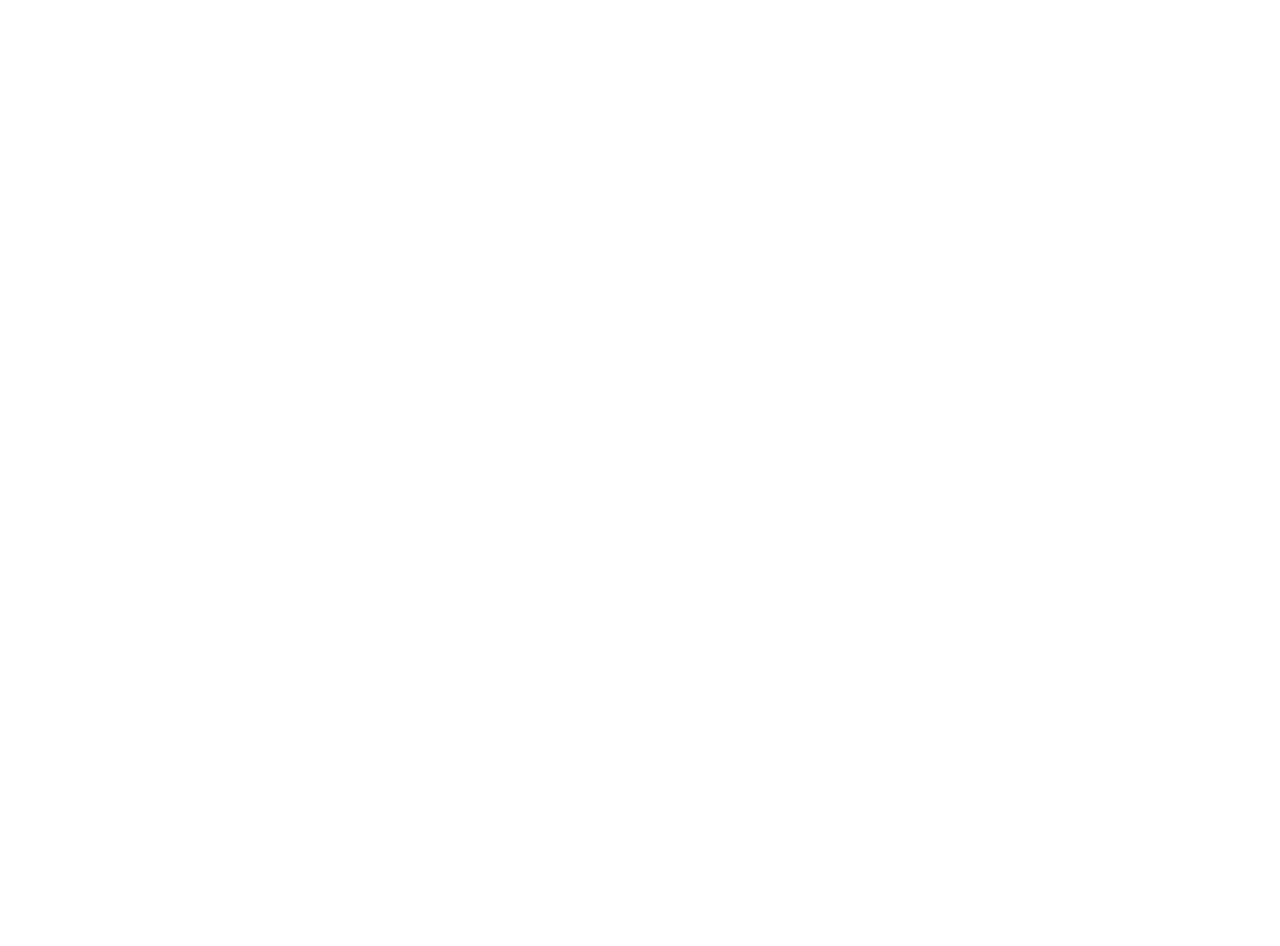
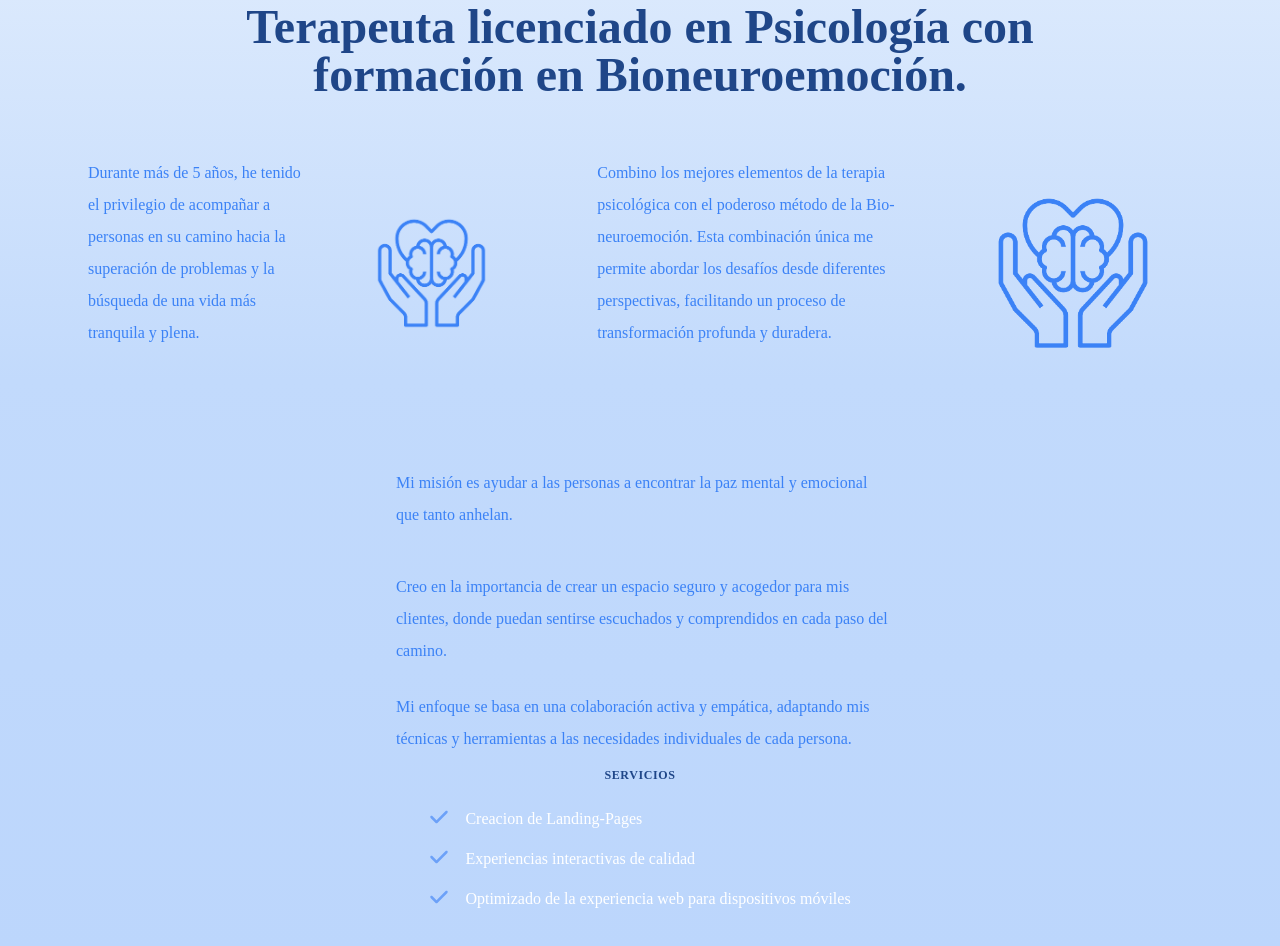
Before and after one commit to magoMercurio/raul-psicologo, a React (Vite) app: page / in a window 1280 px wide. Shown: the part 840-1786 px from the top of the page. Before the commit the page ends 800 px from the top, so only its background shows below. Built offline with nearby package versions, Linux system fonts and the light colour scheme; a web font is replaced by a local one.

Commit message:
add checkicon add SobrMi and Servicios component

```diff
--- /dev/null
+++ b/src/assets/icons/CheckArrowIcon.jsx
@@ -0,0 +1,13 @@
+export const CheckArrowIcon = () => (
+  <div className="rounded-full bg-transparent w-5 h-5 flex justify-center items-center mr-4">
+    <svg
+      xmlns="http://www.w3.org/2000/svg"
+      viewBox="0 0 512 512"
+      width="20px"
+      height="20px"
+      className="fill-customSecondary"
+    >
+      <path d="M470.6 105.4c12.5 12.5 12.5 32.8 0 45.3l-256 256c-12.5 12.5-32.8 12.5-45.3 0l-128-128c-12.5-12.5-12.5-32.8 0-45.3s32.8-12.5 45.3 0L192 338.7 425.4 105.4c12.5-12.5 32.8-12.5 45.3 0z" />
+    </svg>
+  </div>
+);
--- a/src/components/Hero/index.jsx
+++ b/src/components/Hero/index.jsx
@@ -4,12 +4,12 @@
 const Hero = () => {
 
     return (
-      <section className="  flex flex-col justify-center items-center custom-bg-lightGradient1 " id="home">
-        <span className="text-customSecondary break-words text-center text-sm sm:text-base  mb-10 sm:mt-10 mt-16  font-bold">Bienvenido/a a un espacio  crecimiento personal y de sanación, donde encontrarás el apoyo y la guía necesarios para alcanzar tu bienestar emocional.</span>
+      <section className="  flex flex-col justify-center items-center  mb-0 " id="home">
+        <span className="custom-block-big-title text-customLightBg3 break-words text-center text-sm sm:text-base   font-bold mt-20 mb-20 ml-20 mr-20 " >Bienvenido/a a un espacio  crecimiento personal y de sanación, donde encontrarás el apoyo y la guía necesarios para alcanzar tu bienestar emocional.</span>
 
         <div className="w-full flex flex-col md:flex-row justify-center items-center text-center gap-6 p-4  mb-10 "  >
           <figure className='w-fit flex justify-center items-center' >
-          <img src= {heroImg} alt="heroImg" className=" rounded-[45%] bg-customLightBg1 w-[40%] sm:w-[50%] md:w-[60%]  lg:w-[70%] "  />
+          <img src= {heroImg} alt="heroImg" className=" rounded-[45%] bg-customLightBg1 w-[40%] sm:w-[50%] md:w-60  lg:w-[70%] "  />
           </figure>
 
           <div className='flex flex-col justify-center items-center' >
--- a/src/components/Layout/index.jsx
+++ b/src/components/Layout/index.jsx
@@ -1,7 +1,7 @@
 
 const Layout = ({ children }) => {
   return (
-    <div className='w-full flex flex-col items-center justify-center mt-20 '>
+    <div className='w-full flex flex-col items-center justify-center mt-20 custom-bg-lightFullGradient1 '>
       { children }
     </div>
   )
--- /dev/null
+++ b/src/components/Servcios/index.jsx
@@ -0,0 +1,28 @@
+import { CheckArrowIcon } from "../../assets/icons/CheckArrowIcon";
+
+
+
+const Servicios = () => {
+  return (
+    <>
+
+    <span className="custom-block-subtitle " >Servicios</span>
+    <ul className="mt-6 mb-6 text-white">
+      <li className="mb-4 flex">
+        <CheckArrowIcon />
+        <span>Creacion de Landing-Pages</span>
+      </li>
+      <li className="mb-4 flex">
+        <CheckArrowIcon />
+        <span>Experiencias interactivas de calidad</span>
+      </li>
+      <li className="mb-4 flex">
+        <CheckArrowIcon />
+        <span>Optimizado de la experiencia web para dispositivos móviles</span>
+      </li>
+    </ul>
+    </>
+  )
+}
+
+export default Servicios
--- /dev/null
+++ b/src/components/SobreMi/index.jsx
@@ -0,0 +1,71 @@
+import { motion } from "framer-motion";
+
+import { CheckArrowIcon } from "../../assets/icons/CheckArrowIcon";
+
+import section1 from '../../assets/imgs/logo.png'
+import section2 from '../../assets/imgs/logo.png'
+import section3 from '../../assets/imgs/logo.png'
+import section4 from '../../assets/imgs/logo.png'
+
+
+
+const SobreMi = () => {
+  return (
+    <section
+      className="w-full "
+      id="sombremi"
+    >
+    <motion.div
+      initial={{ opacity: 0 }}
+      whileInView={{ opacity: 1 }}
+      viewport={{ once: true }}
+      transition={{ duration: 0.5, delay: 0.2 }}
+    >
+      <div className="flex flex-col items-center justify-center  md:pl-4 xl:pr-16 xl:pl-16 mt-20">
+        <div className="w-full  mb-10 ">
+          <div className="flex flex-col items-center justify-center ">
+            <h2 className="mt-6 mb-8  custom-block-big-title text-customLightBg3 text-center ml-20 mr-20">
+              Terapeuta licenciado en Psicología con formación en Bioneuroemoción.
+            </h2>
+            <div className="flex flex-col lg:flex-row lg:justify-around items-center gap-8 ">
+              <div className="flex flex-col lg:flex-row items-center gap-8 p-6">
+                <p className="mb-10 text-blue-500 leading-loose">
+                Durante más de 5 años, he tenido el privilegio de acompañar a personas en su camino hacia la superación de problemas y la búsqueda de una vida más tranquila y plena.
+                </p>
+                <img src={section1} alt="" className="w-[40%] " />
+              </div>
+              <div className="flex flex-col lg:flex-row items-center gap-8 p-6">
+                <p className="mb-10 text-blue-500 leading-loose">
+                  Combino los mejores elementos de la terapia psicológica con el poderoso método de la Bio-neuroemoción. Esta combinación única me permite abordar los desafíos desde diferentes perspectivas, facilitando un proceso de transformación profunda y duradera.
+                </p>
+                <img src={section1} alt="" className="w-[40%] " />
+              </div>
+            </div>
+          </div>
+        </div>
+        <div className=" flex justify-center ">
+          <div className="mb-8 lg:mb-0 w-full sm:w-1/2 px-2 lg:px-0">
+            <div className="mb-4 py-3 pl-3 pr-2 rounded">
+            <p className=" text-blue-500 leading-loose">
+              Mi misión es ayudar a las personas a encontrar la paz mental y emocional que tanto anhelan.
+              </p>
+              </div>
+              <div className="py-3 pl-3 pr-2 rounded ">
+                <p className=" text-blue-500 leading-loose">
+                Creo en la importancia de crear un espacio seguro y acogedor para mis clientes, donde puedan sentirse escuchados y comprendidos en cada paso del camino.
+                </p>
+              </div>
+              <div className="py-3 pl-3 pr-2 rounded ">
+                <p className=" text-blue-500 leading-loose">
+                Mi enfoque se basa en una colaboración activa y empática, adaptando mis técnicas y herramientas a las necesidades individuales de cada persona.
+                </p>
+              </div>
+            </div>
+          </div>
+        </div>
+      </motion.div>
+    </section>
+    )
+}
+
+export default SobreMi
--- a/src/pages/App/App.css
+++ b/src/pages/App/App.css
@@ -43,7 +43,12 @@
   .custom-bg-lightGradient1 {
     background: linear-gradient(0deg, #BCD6FC, #ffffff)
   }
-
+  .custom-bg-ligthGradient2 {
+    background: linear-gradient(180deg, #BCD6FC, #ffffff)
+  }
+  .custom-bg-lightFullGradient1 {
+    background: linear-gradient(0deg, #BCD6FC, #c2dafc, #e6f0fd, #f5f5f5)
+  }
 
   /* Bordes  */
   .custom-border-gray {
@@ -62,7 +67,7 @@
   @apply text-white text-4xl xl:text-5xl font-bold tracking-normal;
 }
 .custom-block-subtitle {
-  @apply text-xs text-customSecondary  tracking-wider font-bold uppercase;
+  @apply text-xs text-customLightBg3  tracking-wider font-bold uppercase;
 }
 .custom-content-title {
   @apply text-white text-lg font-bold tracking-normal;
--- a/src/pages/Home/index.jsx
+++ b/src/pages/Home/index.jsx
@@ -1,5 +1,7 @@
 import Layout from "../../components/Layout"
 import Hero from "../../components/Hero"
+import SobreMi from "../../components/SobreMi"
+import Servicios from "../../components/Servcios"
 
 
 
@@ -7,6 +9,8 @@
   return (
     <Layout>
       <Hero />
+      <SobreMi />
+      <Servicios />
 
     </Layout>
   )
```
